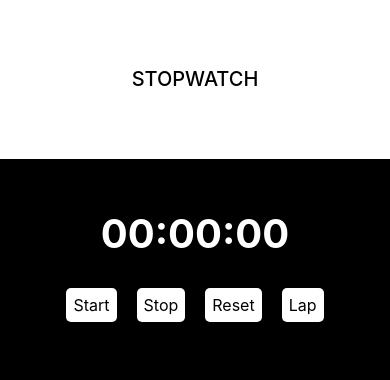
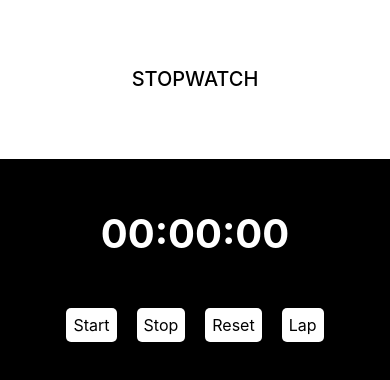
Before and after one commit to Shopify/eng-intern-assessment-react-native, a React Native app: screen / in a window 390 px wide. Shown: the top 380 px of the page. Built offline with nearby package versions, Linux system fonts and the light colour scheme.

Commit message:
Code cleanup

```diff
--- a/App.tsx
+++ b/App.tsx
@@ -1,5 +1,5 @@
 import { StatusBar } from 'expo-status-bar';
-import { StyleSheet, Text, View } from 'react-native';
+import { StyleSheet, View } from 'react-native';
 import StopWatch from './src/StopWatch';
 
 export default function App() {
--- a/src/LapContainer.tsx
+++ b/src/LapContainer.tsx
@@ -8,12 +8,16 @@ interface LapContainerProps {
 
 export const LapContainer = ({ laps }: LapContainerProps) => {
   return (
-    <ScrollView testID='lap-list'>
-      <View style={styles.lapContainer}>
-        {laps.map((lapTime, index) => (
-          <Lap lapTime={lapTime} key={index} />
-        ))}
-      </View>
+    <ScrollView>
+      {
+        laps.length ? (
+          <View style={styles.lapContainer} testID='lap-list'>
+            {laps.map((lapTime, index) => (
+              <Lap lapTime={lapTime} key={index} />
+            ))}
+          </View>
+        ) : null
+      }
     </ScrollView>
   )
 }
--- a/src/StopWatch.tsx
+++ b/src/StopWatch.tsx
@@ -3,20 +3,20 @@ import { StyleSheet, Text, View } from 'react-native';
 import { LapContainer } from './LapContainer';
 import StopWatchButton from './StopWatchButton';
 
-type Status = 'COUNTING' | 'NOT_COUNTING' | 'PAUSED' | 'STOPPED'
+type StopWatchStatus = 'COUNTING' | 'NOT_COUNTING' | 'PAUSED' | 'STOPPED'
 
 export default function StopWatch() {
 
   const stopwatchInterval = useRef<number>(0) // to keep track of the interval
   const startTime = useRef<number>(0); // to keep track of the start time
+  const elapsedPausedTime = useRef<number>(0); // to keep track of the elapsed time while stopped
 
-  const [elapsedPausedTime, setElapsedPausedTime] = useState<number>(0); // to keep track of the elapsed time while stopped
   const [displayTime, setDisplayTime] = useState("00:00:00") // formatted time displayed on the app
-  const [status, setStatus] = useState<Status>('NOT_COUNTING')
+  const [stopWatchStatus, setStopWatchStatus] = useState<StopWatchStatus>('NOT_COUNTING')
   const [laps, setLaps] = useState<Array<string>>([])
 
   const startInterval = () => {
-    startTime.current = new Date().getTime() - elapsedPausedTime;
+    startTime.current = new Date().getTime() - elapsedPausedTime.current;
 
     function updateStopwatch() {
       setDisplayTime(getDisplayTime())
@@ -47,28 +47,26 @@ export default function StopWatch() {
 
   const start = () => {
     startInterval()
-    setStatus('COUNTING');
-    console.log('Started')
+    setStopWatchStatus('COUNTING');
   }
   const stop = () => {
     clearInterval(stopwatchInterval.current)
-    setElapsedPausedTime(0)
+    elapsedPausedTime.current = 0
+    setDisplayTime("00:00:00")
+    setStopWatchStatus('STOPPED')
     setLaps([]);
-    setStatus('STOPPED')
-    console.log('Stopped')
   }
   const pause = () => {
     clearInterval(stopwatchInterval.current)
-    setElapsedPausedTime(new Date().getTime() - startTime.current)
-    setStatus('PAUSED')
-    console.log('Paused')
+    elapsedPausedTime.current = new Date().getTime() - startTime.current
+    setStopWatchStatus('PAUSED')
   }
   const reset = () => {
     clearInterval(stopwatchInterval.current)
-    setElapsedPausedTime(0)
+    elapsedPausedTime.current = 0
     setDisplayTime("00:00:00")
-    setStatus('NOT_COUNTING')
-    console.log('Reset')
+    setStopWatchStatus('NOT_COUNTING')
+    setLaps([]);
   }
 
   const lap = () => {
@@ -82,13 +80,13 @@ export default function StopWatch() {
       </View>
       <View style={styles.timeAndButtonsContainer}>
         {
-          status != 'STOPPED' &&
+          stopWatchStatus != 'STOPPED' &&
           <Text style={styles.displayTime}>{displayTime}</Text>
         }
-        <View style={{ justifyContent: 'space-between', alignItems: 'center', flexDirection: 'row', columnGap: 20, marginTop: 30 }}>
-          {(status === 'NOT_COUNTING' || status === 'STOPPED') && <StopWatchButton onPressHandler={start}>Start</StopWatchButton>}
-          {status === 'COUNTING' && <StopWatchButton onPressHandler={pause}>Pause</StopWatchButton>}
-          {status === 'PAUSED' && <StopWatchButton onPressHandler={start}>Resume</StopWatchButton>}
+        <View style={styles.buttonGroup}>
+          {(stopWatchStatus === 'NOT_COUNTING' || stopWatchStatus === 'STOPPED') && <StopWatchButton onPressHandler={start}>Start</StopWatchButton>}
+          {stopWatchStatus === 'COUNTING' && <StopWatchButton onPressHandler={pause}>Pause</StopWatchButton>}
+          {stopWatchStatus === 'PAUSED' && <StopWatchButton onPressHandler={start}>Resume</StopWatchButton>}
           <StopWatchButton onPressHandler={stop}>Stop</StopWatchButton>
           <StopWatchButton onPressHandler={reset}>Reset</StopWatchButton>
           <StopWatchButton onPressHandler={lap}>Lap</StopWatchButton>
@@ -128,6 +126,13 @@ const styles = StyleSheet.create({
     fontWeight: '700',
     color: '#fff'
   },
+  buttonGroup: {
+    justifyContent: 'space-between',
+    alignItems: 'center',
+    flexDirection: 'row',
+    columnGap: 20,
+    marginTop: 50
+  },
   lapsContainer: {
     flex: 6,
     alignItems: 'center'
```
